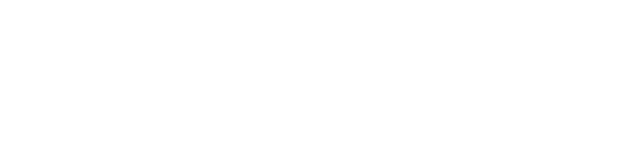
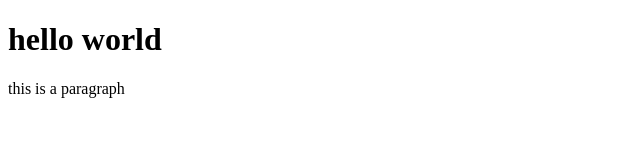
Before and after one commit to natecl/RealMatch, a plain HTML site: page index.html in a window 1280 px wide. Shown: the whole page, without its empty margins (0-640 px from the left). Drawn offline with Linux system fonts and the light colour scheme.

Commit message:
Add header and paragraph to index.html
nathan's first commit

```diff
--- a/index.html
+++ b/index.html
@@ -6,6 +6,7 @@
     <title>Document</title>
 </head>
 <body>
+    <h1>hello world</h1>
+    <p>this is a paragraph</p>
 
-</body>
 </html>
```
